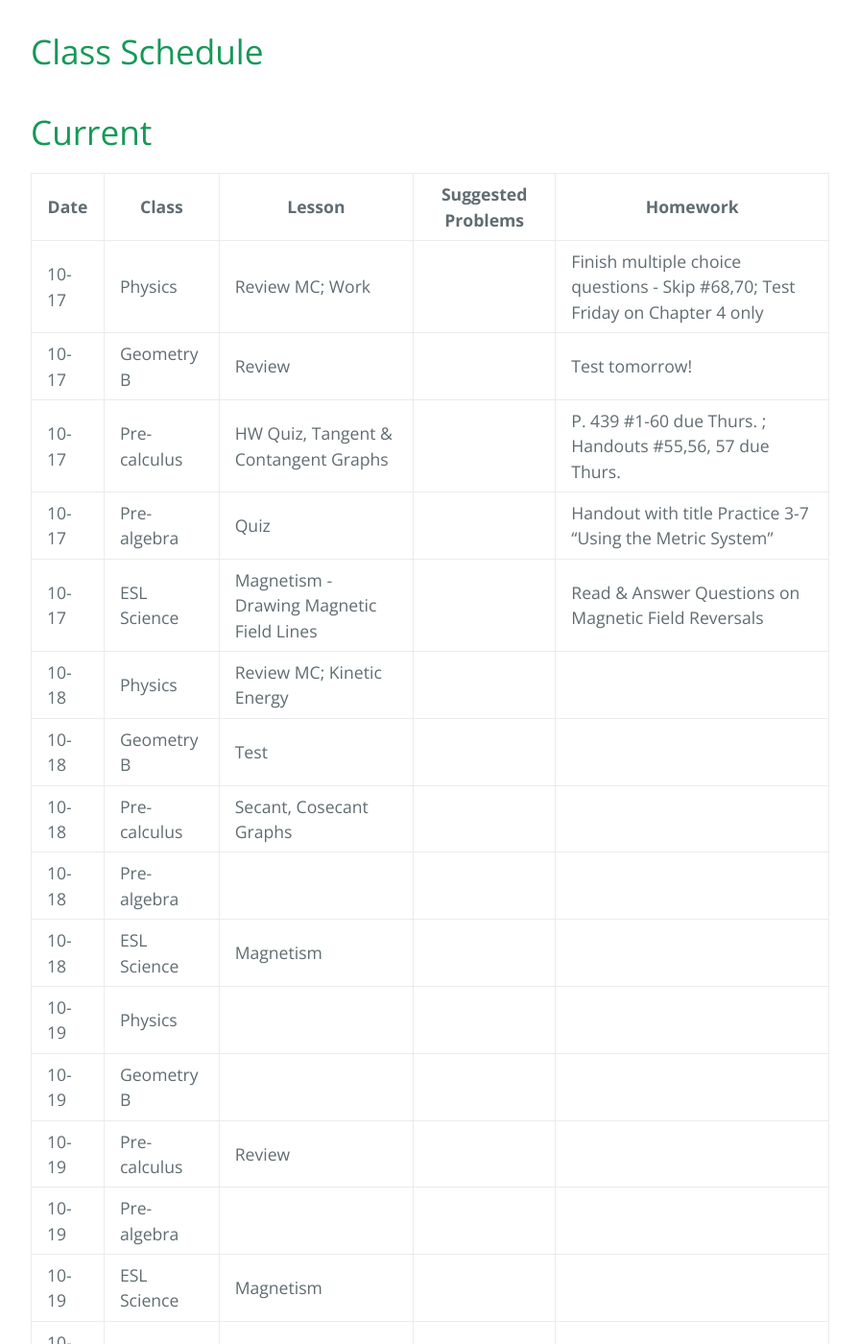
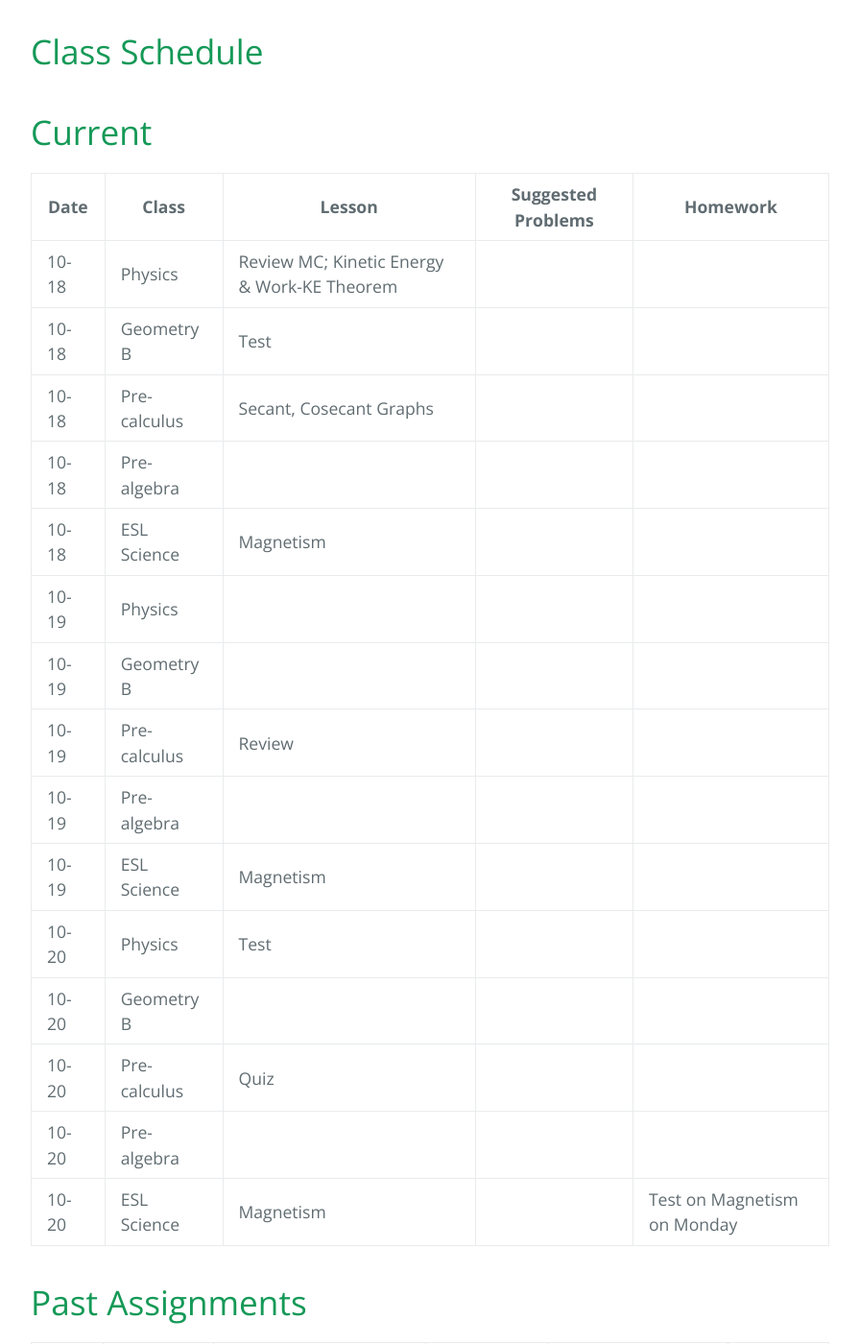
Before and after one commit to gpayoo/gpayoo, a Jekyll site: the page built from index.md, in a window 1280 px wide and 1400 px high, scrolled down 388 px. Shown: the whole window at 96% size, without its empty margins (192-1087 px from the left). Built offline with Jekyll 4.4.1, drawn with Linux system fonts in a browser that asks for light colours; our own code applies the rules of GitHub Pages for plain Markdown files; some of the changed text lies outside the part shown.

Commit message:
Update index.md

```diff
--- a/index.md
+++ b/index.md
@@ -10,12 +10,7 @@ layout: default
 
 | Date | Class | Lesson | Suggested Problems | Homework |
 | ---- | ----- | ------ | -------- | ---
-| 10-17 | Physics | Review MC; Work | | Finish multiple choice questions - Skip #68,70; Test Friday on Chapter 4 only
-| 10-17 | Geometry B |  Review | |  Test tomorrow! |
-| 10-17 | Pre-calculus | HW Quiz, Tangent & Contangent Graphs | | P. 439 #1-60 due Thurs. ; Handouts #55,56, 57 due Thurs.
-| 10-17 | Pre-algebra |  Quiz | | Handout with title Practice 3-7 "Using the Metric System"
-| 10-17 | ESL Science | Magnetism - Drawing Magnetic Field Lines|  |  Read & Answer Questions on Magnetic Field Reversals
-| 10-18 | Physics | Review MC; Kinetic Energy| |
+| 10-18 | Physics | Review MC; Kinetic Energy & Work-KE Theorem| |
 | 10-18 | Geometry B | Test   | |   |
 | 10-18 | Pre-calculus | Secant, Cosecant Graphs | |
 | 10-18 | Pre-algebra |   | |
@@ -35,6 +30,11 @@ layout: default
 
 | Date | Class | Lesson | Suggested Problems | Homework |
 | ---- | ----- | ------ | -------- | ---
+| 10-17 | Physics | Review MC; Work | | Finish multiple choice questions - Skip #68,70; Test Friday on Chapter 4 only
+| 10-17 | Geometry B |  Review | |  Test tomorrow! |
+| 10-17 | Pre-calculus | HW Quiz, Tangent & Contangent Graphs | | P. 439 #1-60 due Thurs. ; Handouts #55,56, 57 due Thurs.
+| 10-17 | Pre-algebra |  Quiz | | Handout with title Practice 3-7 "Using the Metric System"
+| 10-17 | ESL Science | Magnetism - Drawing Magnetic Field Lines|  |  Read & Answer Questions on Magnetic Field Reversals
 | 10-16 | Physics | Mass-Pulley System | | Do Multiple Choice #1-25; Skip any prob. on circular motion (to be covered later)
 | 10-16 | Geometry B | Review for test  | |  Handouts #50, 51; Ch.9 Test on Wed. |
 | 10-16 | Pre-calculus | Review | |  HW Quiz Section 4.4 #1-52 tomorrow; Regular full quiz on Friday on Sections 4.1 to 4.5; HW due Thursday is P. 439 #1-60
```
